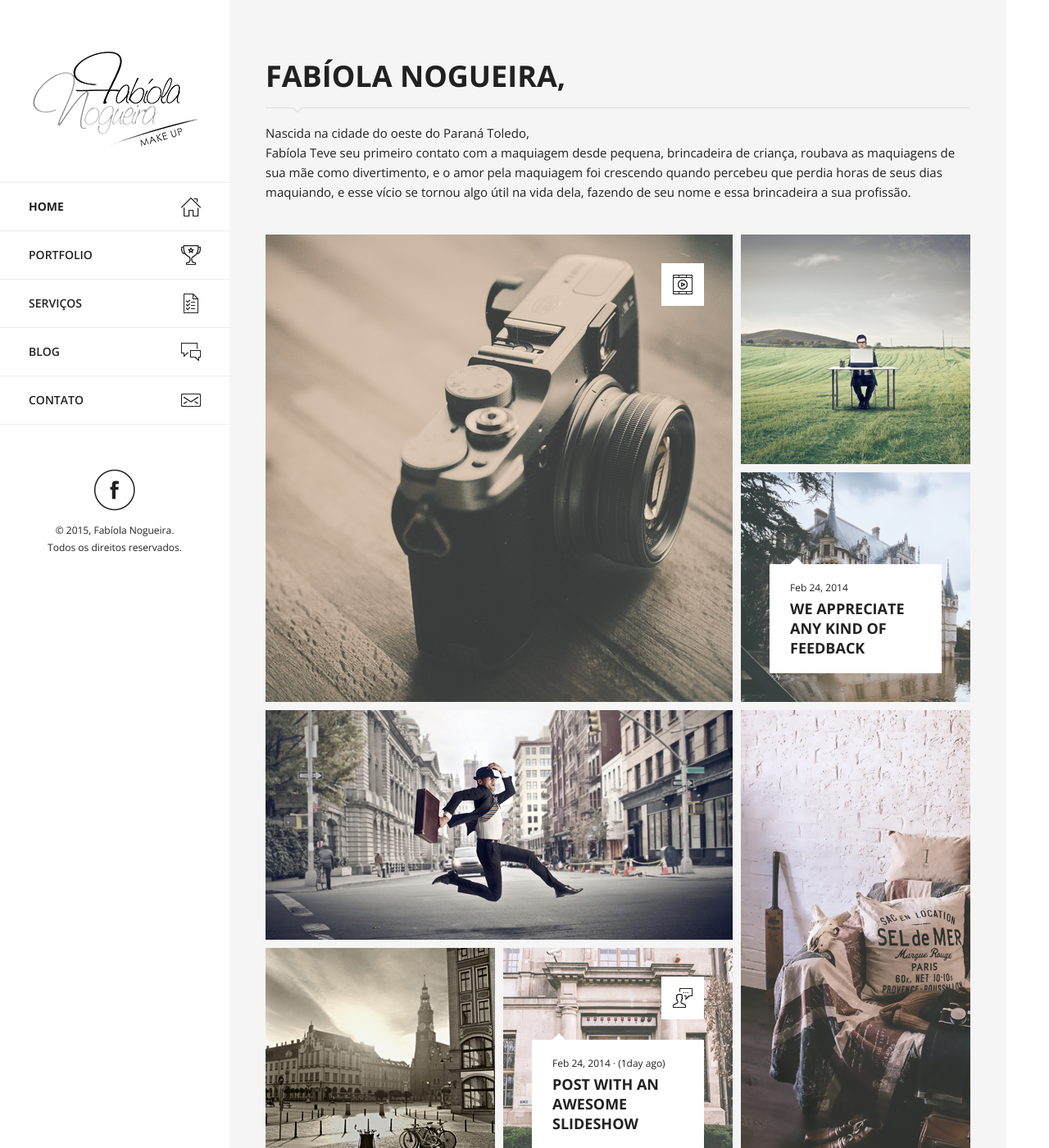
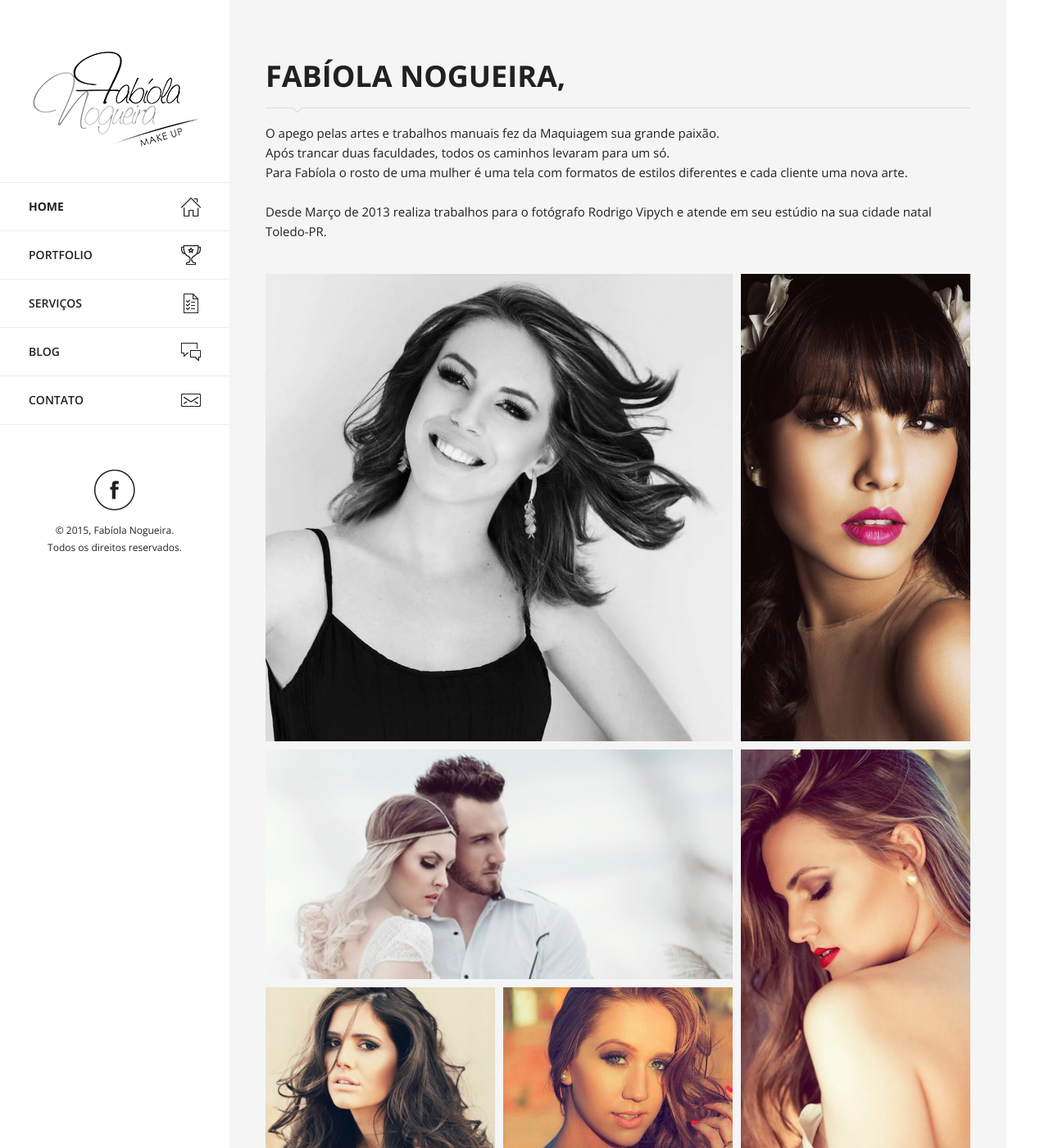
Before and after one commit to thiagofesta/fabiolanogueira, a Jekyll site: the page built from index.html, in a window 1280 px wide and 1400 px high. Shown: the whole window at 82% size. Built offline with Jekyll 4.4.1, drawn with Linux system fonts in a browser that asks for light colours.

Commit message:
Updated home page

```diff
--- a/index.html
+++ b/index.html
@@ -7,16 +7,17 @@ selected_menu: home
     <div class="clearfix col1-1 auto">
         <h2>Fabíola Nogueira,</h2>
         <p class="big">
-            Nascida na cidade do oeste do Paraná Toledo,<br/>
-
-            Fabíola Teve seu primeiro contato com a maquiagem desde pequena, brincadeira de criança, roubava as maquiagens de sua mãe como divertimento, e o amor pela maquiagem foi crescendo quando percebeu que perdia horas de seus dias maquiando, e esse vício se tornou algo útil na vida dela, fazendo de seu nome e essa brincadeira a sua profissão.
+            O apego pelas artes e trabalhos manuais fez da Maquiagem sua grande paixão.<br/>
+            Após trancar duas faculdades, todos os caminhos levaram para um só.<br/>
+            Para Fabíola o rosto de uma mulher é uma tela com formatos de estilos diferentes e cada cliente uma nova arte.<br/><br/>
+            Desde Março de 2013 realiza trabalhos para o fotógrafo Rodrigo Vipych e atende em seu estúdio na sua cidade natal Toledo-PR.
         </p>
     </div>
     <div id="container" class="clearfix">
-        <div class="element  clearfix col2-3 home logo"> <a href="http://player.vimeo.com/video/17081554?badge=0&amp;title=0&amp;byline=0&amp;portrait=0&amp;color=ffffff" class="video-popup" title="">
+        <div class="element  clearfix col2-3 home logo">
+            <a href="{{ '/img/home/1.jpg' | prepend: site.baseurl }}" data-title="Project Title Here" data-fancybox-group="group1" class="popup">
             <div class="images">
-                <div class="icons video"></div>
-                <img src="{{ '/img/pic02.jpg' | prepend: site.baseurl }}" alt="" data-no-retina />
+                <img src="{{ '/img/home/1.jpg' | prepend: site.baseurl }}" alt="" data-no-retina />
                 <div class="title">
                     <div class="title-wrap">
                         <h3>Camera</h3>
@@ -28,12 +29,17 @@ selected_menu: home
                     </div>
                 </div>
             </div>
-        </a> </div>
-        <div class="element  clearfix col1-3 home webdesign"> <a href="{{ '/img/pic01.jpg' | prepend: site.baseurl }}" data-title="Project Title Here" data-fancybox-group="group1" class="popup">
-            <div class="images"> <img src="{{ '/img/pic01.jpg' | prepend: site.baseurl }}" alt="" data-no-retina  />
+        </a>
+        </div>
+
+
+        <div class="element  clearfix col2-3 tall home webdesign">
+            <a href="{{ '/img/home/2.jpg' | prepend: site.baseurl }}" data-title="Project Title Here" data-fancybox-group="group1" class="popup">
+                <div class="images">
+                    <img src="{{ '/img/home/2.jpg' | prepend: site.baseurl }}" alt="" data-no-retina />
                     <div class="title">
                         <div class="title-wrap">
-                        <h3>Green Grass</h3>
+                            <h3>Coming Home</h3>
                         </div>
                     </div>
                     <div class="subtitle">
@@ -43,16 +49,11 @@ selected_menu: home
                     </div>
                 </div>
             </a> </div>
-        <div class="element  clearfix col1-3 home webdesign"> <a href="post.html" data-title="Project Title Here">
-            <div class="images"> <img src="{{ '/img/pic03.jpg' | prepend: site.baseurl }}" alt="" data-no-retina />
-                <div class="teaser">
-                    <p class="small">Feb 24, 2014</p>
-                    <h4>We Appreciate Any Kind of Feedback</h4>
-                </div>
-            </div>
-        </a> </div>
-        <div class="element  clearfix col2-3 wide home illustration"> <a href="{{ '/img/pic04.jpg' | prepend: site.baseurl }}" data-title="Project Title Here" data-fancybox-group="group1" class="popup">
-            <div class="images"> <img src="{{ '/img/pic04.jpg' | prepend: site.baseurl }}" alt="" data-no-retina />
+
+
+        <div class="element  clearfix col2-3 wide home illustration">
+            <a href="{{ '/img/home/3.jpg' | prepend: site.baseurl }}" data-title="Project Title Here" data-fancybox-group="group1" class="popup">
+            <div class="images"> <img src="{{ '/img/home/3.jpg' | prepend: site.baseurl }}" alt="" data-no-retina />
                 <div class="title">
                     <div class="title-wrap">
                         <h3>Bedford Street</h3>
@@ -65,8 +66,12 @@ selected_menu: home
                 </div>
             </div>
         </a> </div>
-        <div class="element  clearfix col2-3 tall home webdesign"> <a href="{{ '/img/pic05.jpg' | prepend: site.baseurl }}" data-title="Project Title Here" data-fancybox-group="group1" class="popup">
-            <div class="images"> <img src="{{ '/img/pic05.jpg' | prepend: site.baseurl }}" alt="" data-no-retina />
+
+
+        <div class="element  clearfix col2-3 tall home webdesign">
+            <a href="{{ '/img/home/4.jpg' | prepend: site.baseurl }}" data-title="Project Title Here" data-fancybox-group="group1" class="popup">
+                <div class="images">
+                    <img src="{{ '/img/home/4.jpg' | prepend: site.baseurl }}" alt="" data-no-retina />
                     <div class="title">
                         <div class="title-wrap">
                             <h3>Coming Home</h3>
@@ -79,8 +84,10 @@ selected_menu: home
                     </div>
                 </div>
             </a> </div>
-        <div class="element  clearfix col1-3 home photography"> <a href="{{ '/img/pic06.jpg' | prepend: site.baseurl }}" data-title="Project Title Here" data-fancybox-group="group1" class="popup">
-            <div class="images"> <img src="{{ '/img/pic06.jpg' | prepend: site.baseurl }}" alt="" data-no-retina />
+
+        <div class="element  clearfix col1-3 home photography">
+            <a href="{{ '/img/home/5.jpg' | prepend: site.baseurl }}" data-title="Project Title Here" data-fancybox-group="group1" class="popup">
+            <div class="images"> <img src="{{ '/img/home/5.jpg' | prepend: site.baseurl }}" alt="" data-no-retina />
                 <div class="title">
                     <div class="title-wrap">
                         <h3>Dresden</h3>
@@ -93,16 +100,15 @@ selected_menu: home
                 </div>
             </div>
         </a> </div>
-        <div class="element  clearfix col1-3 home logo"> <a href="post.html" data-title="Project Title Here">
+        <div class="element  clearfix col1-3 home logo">
+            <a href="{{ '/img/home/6.jpg' | prepend: site.baseurl }}" data-title="Project Title Here" data-fancybox-group="group1" class="popup">
             <div class="images">
-                <div class="icons comment"></div>
-                <img src="{{ '/img/pic07.jpg' | prepend: site.baseurl }}" alt="" data-no-retina />
-                <div class="teaser">
-                    <p class="small">Feb 24, 2014 &middot; (1day ago)</p>
-                    <h4>Post with an Awesome Slideshow</h4>
-                </div>
+                <img src="{{ '/img/home/6.jpg' | prepend: site.baseurl }}" alt="" data-no-retina />
             </div>
         </a> </div>
+
+
+
     </div>
 </div>
 <!-- end container -->
```
Also changed, not shown: img/home/1.jpg (added), img/home/2.jpg (added), img/home/3.jpg (added), img/home/4.jpg (added), img/home/5.jpg (added), img/home/6.jpg (added). Lines whose indentation alone changed are shown as unchanged.
